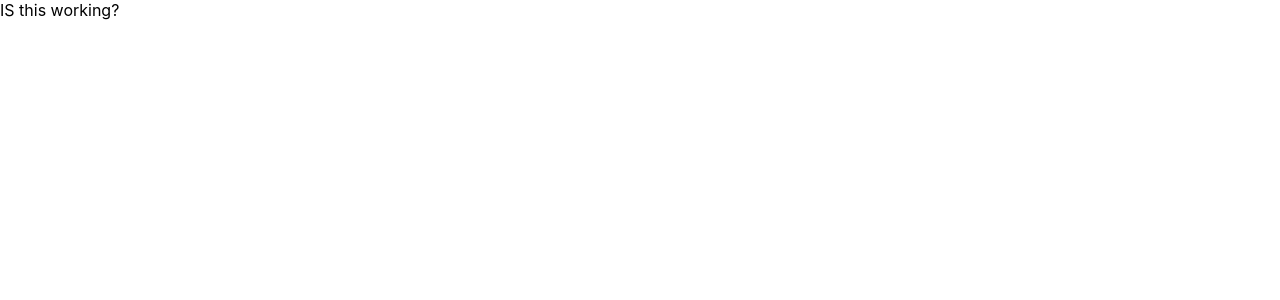
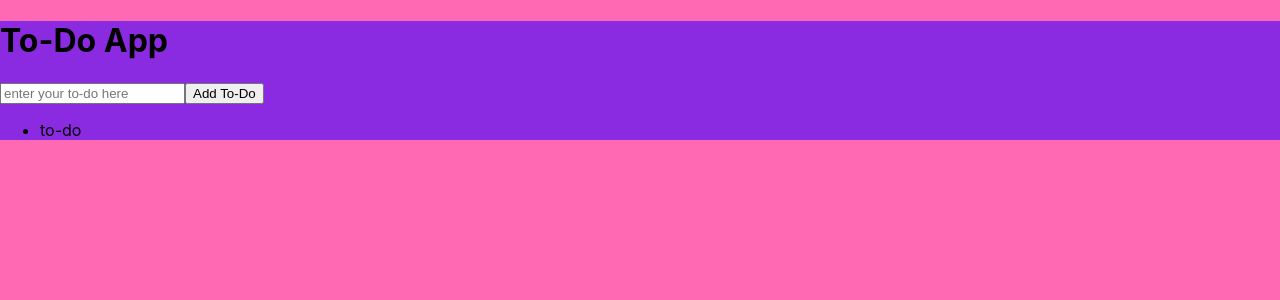
Before and after one commit to seligmar/reactPractice180421, a React (Create React App) app in the folder react-practive-180421/: page / in a window 1280 px wide. Shown: the top 300 px of the page. Built offline with nearby package versions, Linux system fonts and the light colour scheme.

Commit message:
create app skeleton

```diff
--- a/react-practive-180421/src/App.css
+++ b/react-practive-180421/src/App.css
@@ -0,0 +1,7 @@
+body {
+  background-color: hotpink;
+}
+
+.App {
+  background-color: blueviolet;
+}
--- a/react-practive-180421/src/App.js
+++ b/react-practive-180421/src/App.js
@@ -1,7 +1,18 @@
 import './App.css'
 
 function App () {
-  return <div>IS this working?</div>
+  return (
+    <div className='App'>
+      <h1>To-Do App</h1>
+      <form>
+        <input placeholder='enter your to-do here'></input>
+        <button>Add To-Do</button>
+      </form>
+      <ul>
+        <li>to-do</li>
+      </ul>
+    </div>
+  )
 }
 
 export default App
```
Also changed, not shown: react-practive-180421/src/setupTests.js (+1 -1 lines).
